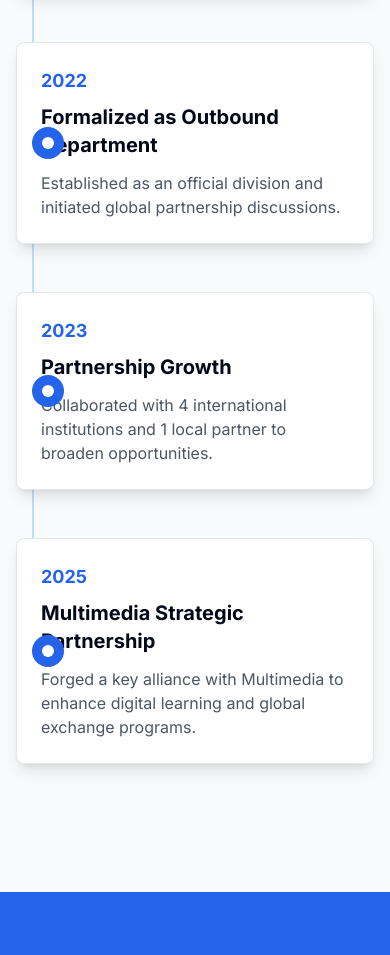
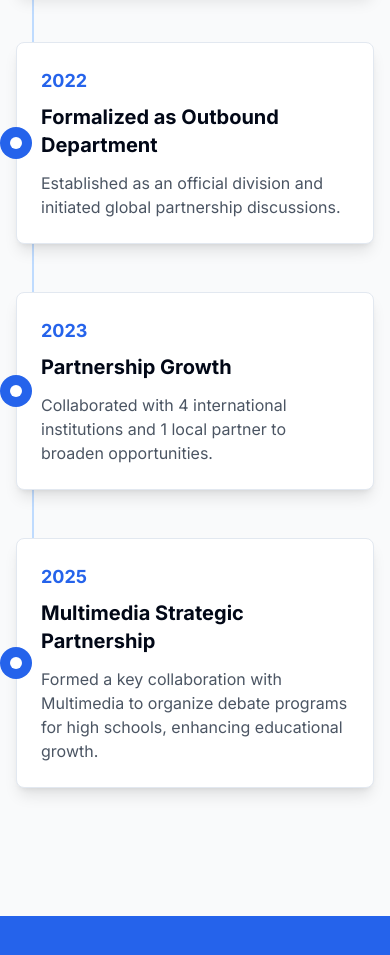
Before and after one commit to Bonvas-Tours/iwasa, a Next.js app: page /about in a window 390 px wide. Shown: the part 4620-5575 px from the top of the page. Built offline with nearby package versions, Linux system fonts and the light colour scheme.

Commit message:
Milestone responsive issue fixed

```diff
--- a/app/about/page.tsx
+++ b/app/about/page.tsx
@@ -78,10 +78,9 @@ export default function AboutPage() {
         {
             year: "2025",
             title: "Multimedia Strategic Partnership",
-            description: "Forged a key alliance with Multimedia to enhance digital learning and global exchange programs.",
+            description: "Formed a key collaboration with Multimedia to organize debate programs for high schools, enhancing educational growth.",
         },
     ];
-
 
 
     return (
@@ -224,7 +223,7 @@ export default function AboutPage() {
                                         </Card>
                                     </div>
 
-                                    <div className="absolute left-4 md:left-1/2 transform md:-translate-x-1/2 w-8 h-8 bg-blue-600 rounded-full flex items-center justify-center">
+                                    <div className="absolute md:left-1/2 transform -translate-x-1/2 w-8 h-8 bg-blue-600 rounded-full flex items-center justify-center">
                                         <div className="w-3 h-3 bg-white rounded-full"></div>
                                     </div>
                                 </div>
```
